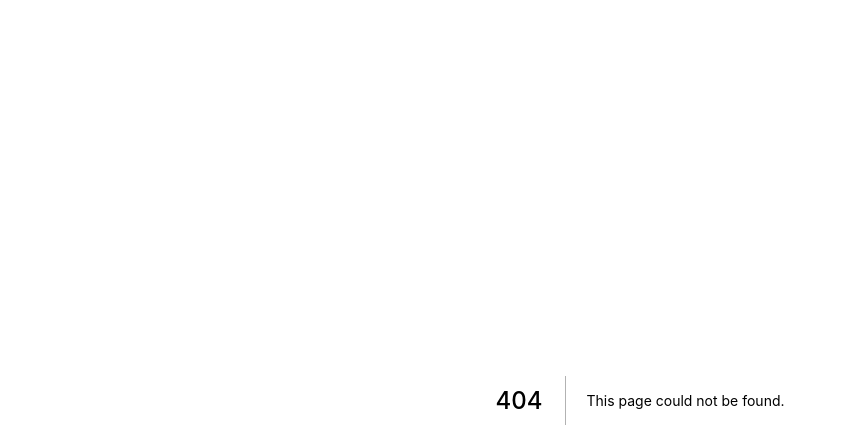
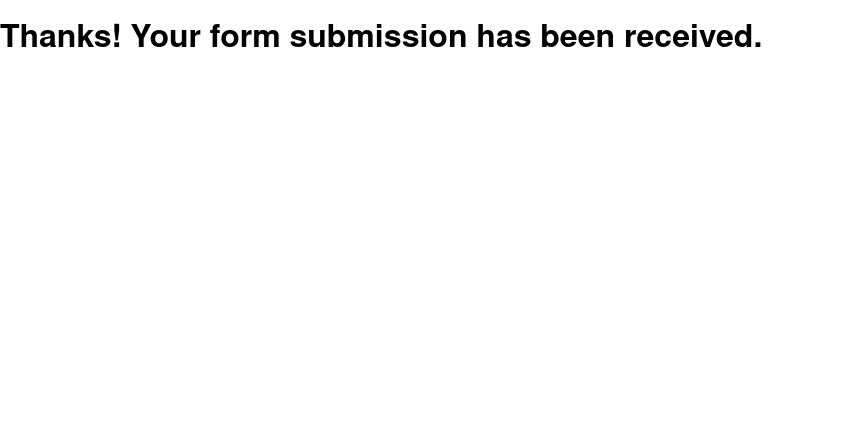
Before and after one commit to carltonj2000/my-nextjs-blog, a Next.js app: page /thankyou in a window 1280 px wide. Before the commit this address had no page. Shown: the top 448 px of the page, without its empty margins (0-847 px from the left). Built offline with nearby package versions, Linux system fonts and the light colour scheme.

Commit message:
Add form response page

```diff
--- a/components/FeedbackForm.tsx
+++ b/components/FeedbackForm.tsx
@@ -1,6 +1,6 @@
 function FeedbackForm() {
   return (
-    <form name="feedback" method="post" data-netlify="true">
+    <form name="feedback" method="post" data-netlify="true" action="thankyou">
       <input type="hidden" name="form-name" value="feedback" />
       <p>
         <label>
--- /dev/null
+++ b/pages/thankyou.tsx
@@ -0,0 +1,5 @@
+import { Article } from "@components/Article";
+
+export default function ThankYou() {
+  return <h1>Thanks! Your form submission has been received.</h1>;
+}
```
